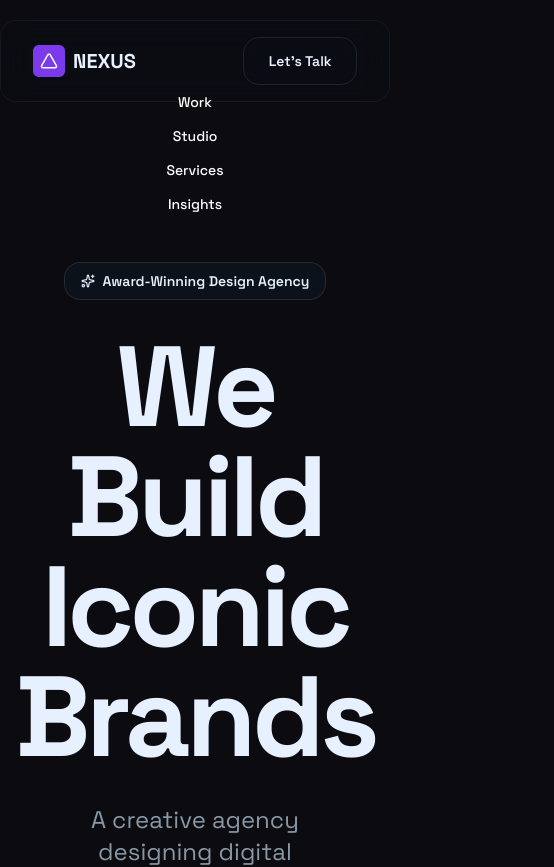
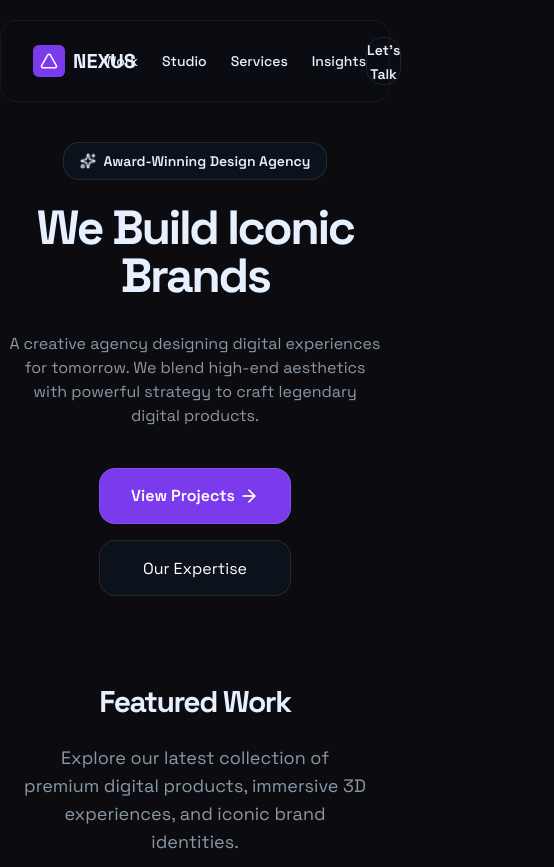
Before and after one commit to raihan-mahmud-talukder/nexus, a React (Create React App) app: page / in a window 390 px wide. Shown: the top 867 px of the page, 554 px wide, since content can reach past the window. Built offline with nearby package versions, Linux system fonts and the light colour scheme.

Commit message:
hero responsive

```diff
--- a/public/index.html
+++ b/public/index.html
@@ -7,9 +7,9 @@
     <link rel="preconnect" href="https://fonts.gstatic.com" crossorigin>
     <link href="https://fonts.googleapis.com/css2?family=Space+Grotesk:wght@300..700&display=swap" rel="stylesheet">
   <link rel="stylesheet" href="styles/header.css">
-  <link rel="stylesheet" href="styles/hamburger.css">
+  <!-- <link rel="stylesheet" href="styles/hamburger.css"> -->
   <!-- <link rel="stylesheet" href="styles/footer.css"> -->
-  <link rel="stylesheet" href="styles/hero.css">
+  <!-- <link rel="stylesheet" href="styles/hero.css"> -->
   <!-- <link rel="stylesheet" href="styles/features.css"> -->
   <!-- <link rel="stylesheet" href="styles/capability.css"> -->
 
--- a/src/components/Home/Capabilities.jsx
+++ b/src/components/Home/Capabilities.jsx
@@ -3,7 +3,7 @@ import { capabilities } from "../../data/capabilities"
 export const Capabilities = () => {
     return (
         <section className="
-            px-4 py-10 md:py-40
+            px-4 py-20 md:py-40
         ">
             <h2 className="
                 text-3xl md:5xl
@@ -12,14 +12,15 @@ export const Capabilities = () => {
             ">Our Capabilities</h2>
             <br />
             <p className="
-                max-w-lg px-2 m-auto
+                max-w-lg px-2 m-auto w-screen
                 text-lg font-normal text-center text-[#8A98A6]
             ">
                 We are a multi-disciplinary studio leveraging future- ready technologies to craft industry-leading platforms.
             </p>
             <br /><br />
             <div className="
-                flex flex-col gap-6 md:flex-row
+                flex flex-col gap-6 sm: items-center
+                md:flex-row md:flex-wrap md:justify-center
             ">
             {capabilities.map((item, index) => {
                 return <Capability key={index} capability={item} />
@@ -33,11 +34,11 @@ const Capability = ({capability}) => {
     return (
         <article className="
             pt-5 px-5 pb-4
-            md:pt-10 md:px-10 md:pb-8
-            flex flex-col justify-start gap-2
+            md:pt-8 md:px-8 md:pb-10
+            flex flex-col items-start gap-6
             rounded-lg md:rounded-xl
             border border-white border-opacity-10
-            backdrop-blur-xl bg-[]
+            backdrop-blur-xl w-96 lg:h-72
         ">
             <img className="
                 w-16 h-16 rounded-lg
--- a/src/components/Home/Features.jsx
+++ b/src/components/Home/Features.jsx
@@ -3,21 +3,21 @@ import { features } from "../../data/features"
 export const Features = () => {
     return (
         <section className='
-            px-4 md:px-10 md:py-40
+            px-4 py-10 md:px-10 md:py-40
         '>
             <h2 className="
                 font-bold tracking-tighter
-                text-3xl md:text-5xl text-center md:text-left
+                text-3xl md:text-5xl text-center lg:text-left
             ">Featured Work</h2><br />
             <p className="
-                text-lg text-[#8A98A6]
-                max-w-lg mb-5 px-2 text-center md:text-left
+                text-lg text-[#8A98A6] m-auto lg:m-0
+                max-w-lg mb-5 px-2 text-center lg:text-left
             ">
                 Explore our latest collection of premium digital products, immersive 3D experiences, and iconic brand identities.
             </p>
             <br />
             <div className="
-                flex flex-col gap-5
+                flex flex-col gap-5 items-center
                 md:flex-row md:flex-wrap md: justify-center
 
             ">
@@ -56,7 +56,7 @@ const Feature = ({ features }) => {
                 </div>
                 <img className="
                     w-12 h-12 rounded-3xl
-                " src='images/features/arrow.png' />
+                " src='images/features/arrow.png' alt='arrow' />
             </div>
         </aside>
     )
--- a/src/components/Home/Hero.jsx
+++ b/src/components/Home/Hero.jsx
@@ -1,22 +1,50 @@
 export const Hero = () => {
     return (
-        <section className="hero">
-            <div className="caption">
-                <img src="images/star.png" alt="star" />
-                <span>Award-Winning Design Agency</span>
-            </div>
-            <h1>We Build Iconic Brands</h1>
-            <p className="info">A creative agency designing digital experiences for
+        <section className="
+            py-10 md:py-40 flex flex-col items-center
+        ">
+            <div className="
+                rounded-2xl border border-[#FFFFFF1A]
+                flex justify-center items-center gap-2
+                bg-[#0E1B2680] py-2 px-4 w-fit
+            ">
+                <img
+                    className='w-4 h-4'
+                    src="images/star.png" alt="star" />
+                <span className="
+                    font-semibold text-sm
+                ">Award-Winning Design Agency</span>
+            </div><br />
+            <h1 className="
+                font-extrabold text-center tracking-tighter
+                text-5xl lg:text-6xl xl:text-8xl 2xl:text-9xl
+                lg:px-28 max-w-[992px]
+            ">We Build Iconic Brands</h1><br />
+            <p className="
+                text-[#8A98A6] text-center text-base lg:text-xl
+                w-96 px-1 py-2
+            ">A creative agency designing digital experiences for
                 tomorrow. We blend high-end aesthetics with
                 powerful strategy to craft legendary digital
                 products.
-            </p>
-            <div className="button">
-                <button className="project">
-                    <span>View Projects</span>
-                    <img src="images/arrow.png" alt="right arrow" />
+            </p><br />
+            <div className="flex gap-4 flex-col md:flex-row py-2 ">
+                <button className="
+                    bg-[#7C3AED] rounded-2xl
+                    flex justify-center items-center gap-1
+                    text-white w-48 h-14
+                ">
+                    <span className="
+                        font-semibold
+                    ">View Projects</span>
+                    <img
+                        className="w-5 h-5"
+                        src="images/arrow.png" alt="right arrow" />
                 </button>
-                <button className="expert">Our Expertise</button>
+                <button className="
+                    rounded-2xl py-4 px-8 bg-[#0E1B2680]
+                    text-white w-48 h-14
+                ">Our Expertise</button>
             </div>
         </section>
     )
```
